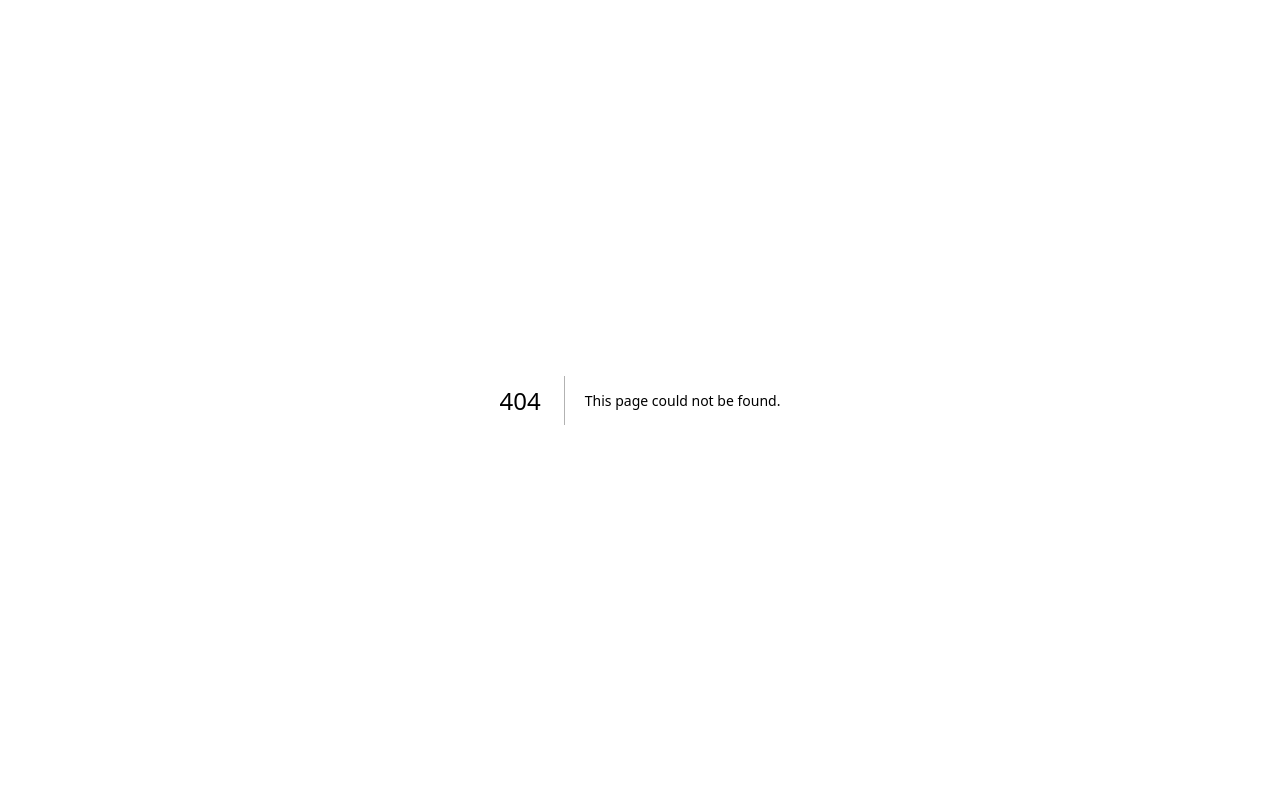
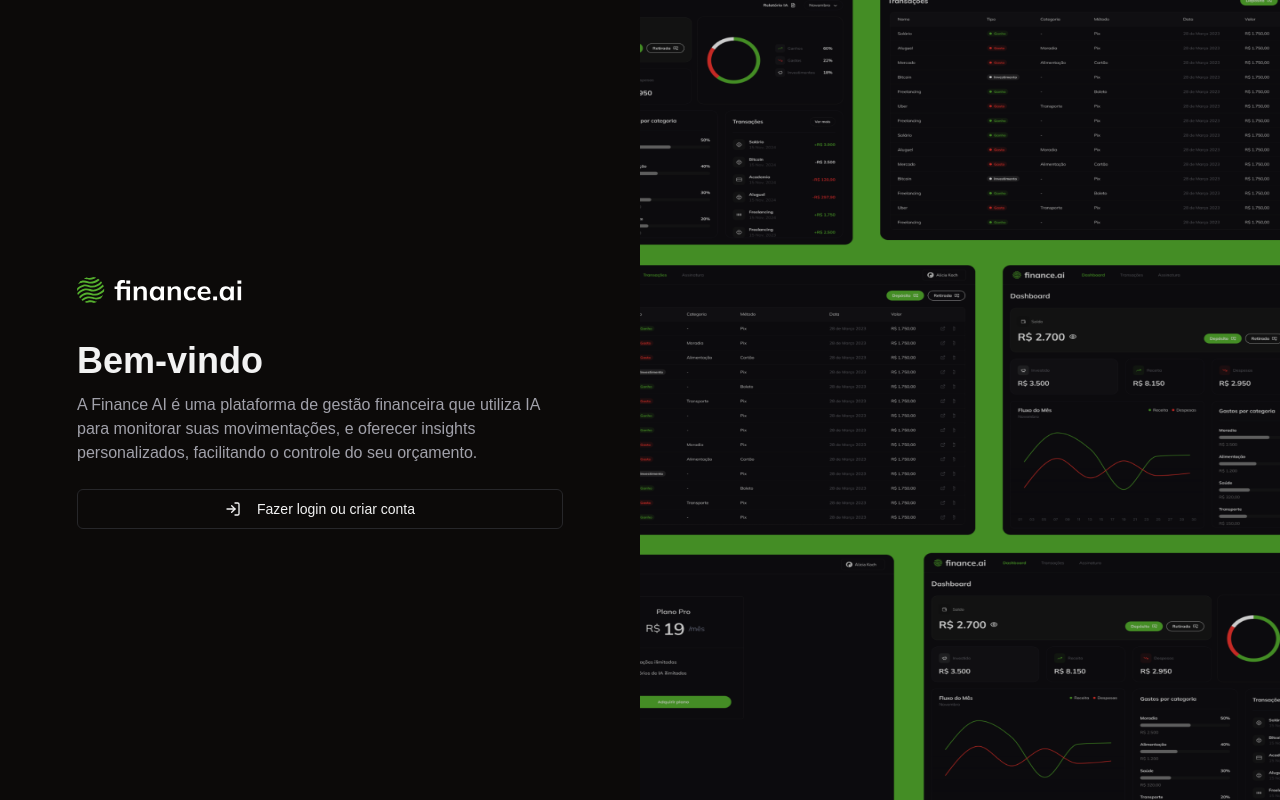
Before and after one commit to lucasaugustodeveloper/finance-ai-next-14, a Next.js app: page /login in a window 1280 px wide. Before the commit this address had no page. Built offline with nearby package versions, Linux system fonts and the light colour scheme.

Commit message:
✨ (login): Add login page

```diff
--- /dev/null
+++ b/app/login/page.tsx
@@ -0,0 +1,42 @@
+import { LogInIcon } from "lucide-react";
+import Image from "next/image";
+import { Button } from "../_components/ui/button";
+
+const LoginPage = () => {
+  return (
+    <div className="grid h-full grid-cols-2">
+      <div className="mx-auto flex h-full max-w-[550px] flex-col justify-center p-8">
+        <Image
+          src="/logo.svg"
+          alt="Finance AI"
+          width={173}
+          height={39}
+          className="mb-8"
+        />
+
+        <h1 className="mb-3 text-4xl font-bold">Bem-vindo</h1>
+        <p className="mb-3 text-muted-foreground">
+          A Finance AI é uma plataforma de gestão financeira que utiliza IA para
+          monitorar suas movimentações, e oferecer insights personalizados,
+          facilitando o controle do seu orçamento.
+        </p>
+
+        <Button className="mt-3" variant="outline">
+          <LogInIcon className="mr-2" />
+          Fazer login ou criar conta
+        </Button>
+      </div>
+
+      <div className="relative h-full w-full">
+        <Image
+          src="/bg_login.png"
+          alt="Faça login"
+          className="col-span-2"
+          fill
+        />
+      </div>
+    </div>
+  );
+};
+
+export default LoginPage;
```
Also changed, not shown: public/bg_login.png (added), public/logo.svg (added).
